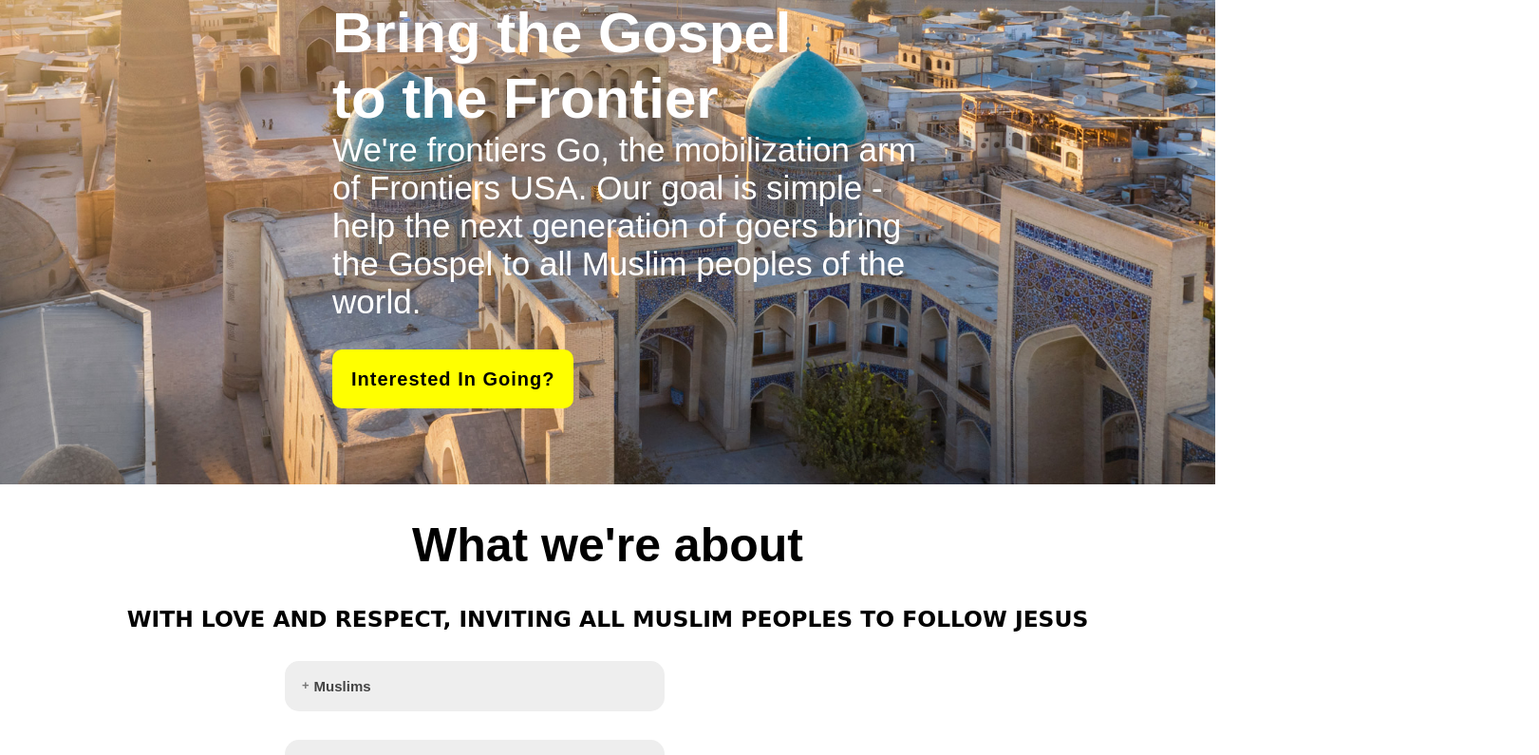
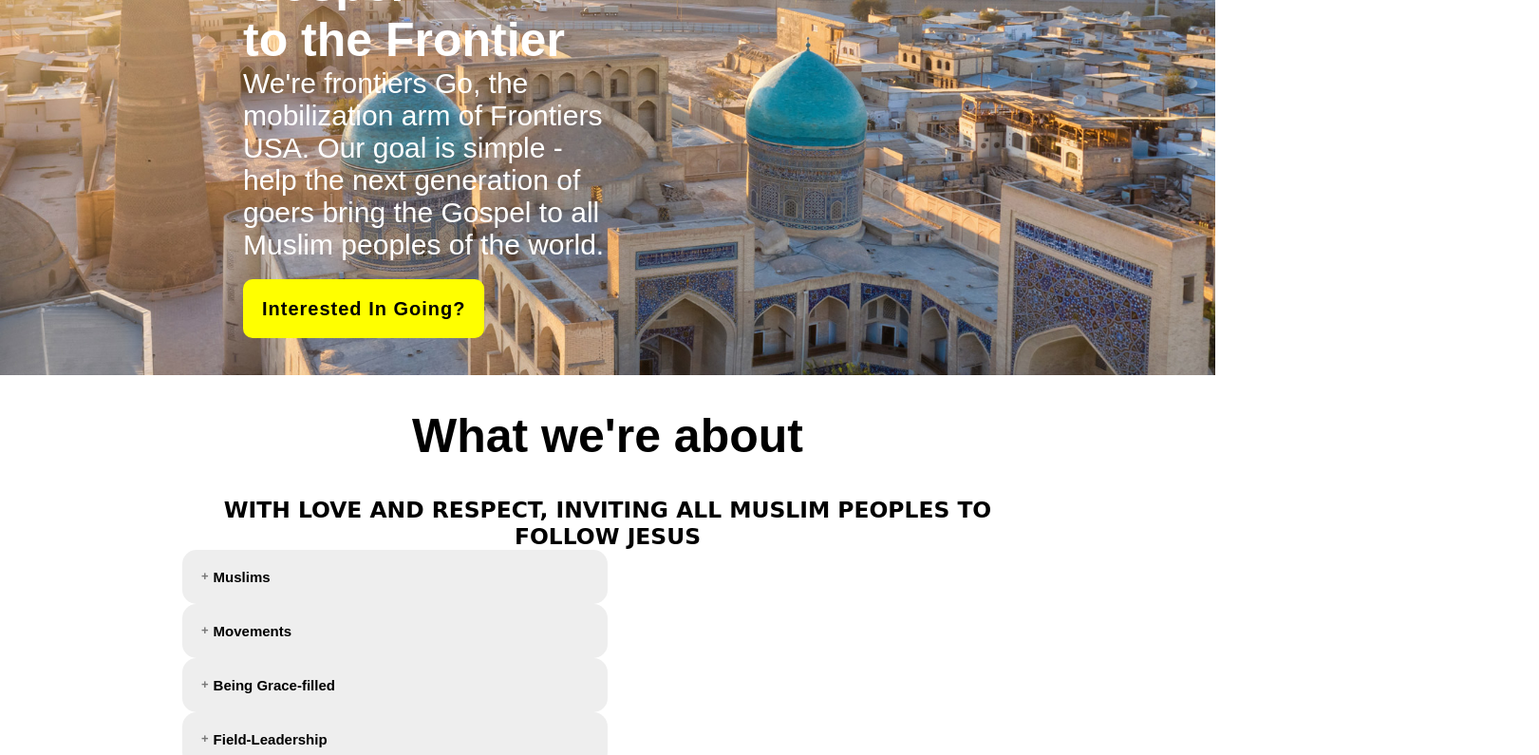
Before and after one commit to TNichol777/FrontiersGo--moc, a plain HTML site: page index.html in a window 1280 px wide. Shown: the part 300-1095 px from the top of the page at 95% size, 1621 px wide, since content can reach past the window. Drawn offline with Linux system fonts and the light colour scheme.

Commit message:
rough update

```diff
--- a/body-styles.css
+++ b/body-styles.css
@@ -1,33 +1,40 @@
-/* make sure this only affects the "Read More" links bc rn it hits the header links as well*/
+.main-content-wrapper {
+    width: 70%;
+    margin: 0 auto;
+}
+
 .Read-more {
     color: #405B84;
 }
 
-.top section {
-    position: relative;
-    text-align: center;
-    color: white;
+
+.top-section-wrapper {
+    height: 600px;
+    width: 100%;
+    background-image: url("images/fronties-go-cover.jpg");
+    background-size: cover;
 
 }
 
-.top-background-image {
-    width: 100%;
-    display: flex;
 
+
+.left-column {
+
+    float: left;
+    width: 30%;
+    margin-top: 8% ;
+    margin-left: 20%;
 }
 
-.left-column {
-    position: absolute;
-    top: 300px;
-    left: 350px;
-    display: inline;
-    text-align: center;
-    width: 50%;
+.top-right-column {
+    float: right;
+    width: 0%;
+    margin: 8% 0 7% 20%;
 }
 
 .section-title {
     font-family: sans-serif;
-    font-size: 60px;
+    font-size: 50px;
     color: white;
     text-align: left;
 }
@@ -35,14 +42,14 @@
 .title-section-description {
     font-family: sans-serif;
     color: white;
-    font-size: 35px;
+    font-size: 30px;
     display: flex;
     text-align: left;
 }
 
 .button-wrapper {
     text-align: left;
-    margin-top: 50px;
+    margin-top: 10%;
 
 }
 
@@ -59,17 +66,13 @@
     border-radius: .5em;
 }
 
-.right-column {
-    width: 50%;
-    margin-right: 0%;
-}
+
 
 .about-div,
 .love-and-respect {
+    text-align: center;
     width: 100%;
-    position: relative;
-    text-align: center;
-    margin-top: 35px;
+    padding-top: 35px;
     font-family: sans-serif;
     font-size: 25px;
 }
@@ -79,27 +82,46 @@
     font-size: 20px;
 }
 
-/* .accordion-list-section{
-    display: inline;
-} */
+.accordion-list-section{
+    width: 50%;
 
+}
+
+.accordion-list-container{
+    /* width: 100%;
+    float: left; */
+
+}
 
 /* Style the buttons that are used to open and close the accordion panel */
 .accordion {
     background-color: #eee;
-    color: #444;
     cursor: pointer;
-    padding: 18px;
-    width: 400px;
+    padding: 20px;
+    width: 100%;
     text-align: left;
     border: none;
     outline: none;
     font-size: 15px;
     transition: 0.4s;
     border-radius: 1em;
-    margin-left: 300px;
-    margin-top: 30px;
+    margin-left: auto;
     font-weight: bold;
+    /* float: left; */
+
+}
+.accordion-right-column {
+    float: right;
+    width: 100%;
+    /* margin-right: 0%; */
+
+}
+
+.accordion-image {
+    border-radius: 3em;
+    width: 100%;
+    height: 100%;
+
 
 }
 
@@ -137,38 +159,26 @@
 }
 
 
-.accordion-left-column {
-    float: right;
 
-}
-
-.accordion-image {
-    float: right;
-    width: 50%;
-    top: 0;
-    border-radius: 3em;
-    scale: 65%;
-    box-shadow: #777;
-}
 
 .column {
     float: left;
     width: 33.33%;
 }
 
-.row::after{
+.row::after {
     content: "";
     display: table;
     clear: both;
 }
 
-.row-title{
+.row-title {
     text-align: center;
     font-family: sans-serif;
     margin: 2em 0 1em 0;
 }
 
-.see-all-button{
+.see-all-button {
     font-family: sans-serif;
     padding: 20px;
     color: black;
@@ -187,7 +197,7 @@
     font-size: 30px;
 }
 
-.column-image{
+.column-image {
     scale: 50%;
     display: inline-flex;
     float: left;
--- a/index.html
+++ b/index.html
@@ -84,8 +84,8 @@
     <!--MAIN CONTENT-->
 
     <!--Top section-->
-    <div class="top section">
-        <img class="top-background-image" src="images/fronties-go-cover.jpg" )>
+    <div class="top-section-wrapper">
+
 
         <!--left column content-->
         <div class="left-column">
@@ -104,7 +104,7 @@
                 </div>
             </div>
 
-            <!--button-->
+            <!-- button -->
             <div class="button-animation-fade-in-up">
                 <div class="Intered-button-container">
                     <div class="button-wrapper">
@@ -118,18 +118,20 @@
             </div>
 
 
-
-
         </div>
 
 
         <!-- right column content-->
-        <div class="images/right-column">
+        <div class="top-right-column">
 
         </div>
 
     </div>
 
+
+    <!--MAIN CONTENT-->
+
+    <div class="main-content-wrapper">
         <!-- What were about-->
 
         <div class="about-div">
@@ -143,8 +145,8 @@
 
         <!-- ACCORDIAN two column section with gradiant and side image-->
         <!--Accordion is styled but does not function, cant figure out how to get the image next to the list-->
-    <div class="accordian-list-section">
-        <div class="accordian-list-container">
+        <div class="accordion-list-section">
+            <div class="accordion-list-container">
 
                 <button class="accordion">Muslims</button>
                 <div class="panel">
@@ -184,15 +186,13 @@
                 <div class="panel">
                     <p>We are dedicated to lifelong learning, mentoring, and upgrading.</p>
                 </div>
-
-
-            <div class="accordion-left-column">
-                <img class="accordion-image" src="images/south-asia-5.webp">
             </div>
 
 
+
+            <div class="accordion-right-column">
+                <img class="accordion-image" src="images/south-asia-5.webp">
             </div>
-
         </div>
 
         <!-- 3 column section under "What were about"-->
@@ -228,7 +228,8 @@
             <div class="column">
                 <img class="column-image" src="images/turkey-3.jpg">
                 <h4>Türkiye/Balkans Region</h4>
-            <p>A crossroads of cultures and a bridge between continents, this region of mountains and seas has...</p>
+                <p>A crossroads of cultures and a bridge between continents, this region of mountains and seas has...
+                </p>
                 <a href="#" class="Read-more">Read More</a>
             </div>
             <div class="column">
@@ -255,7 +256,7 @@
                 <a href="#" class="Read-more">Read More</a>
             </div>
             <div class="column">
-            <img  class="column-image" src="images/mobilization-cohort.jpg">
+                <img class="column-image" src="images/mobilization-cohort.jpg">
                 <h4>Intro To Mobilization</h4>
                 <p>Join us for a 7-week cohort where you'll LEARN about mobilization and EXPLORE ways to mobilize...</p>
                 <a href="#" class="Read-more">Read More</a>
@@ -302,7 +303,7 @@
             <button class="see-all-button">See All Resources</button>
         </div>
 
-
+    </div>
 
 
     <footer class="footer">
```
Lines whose indentation alone changed are shown as unchanged.
